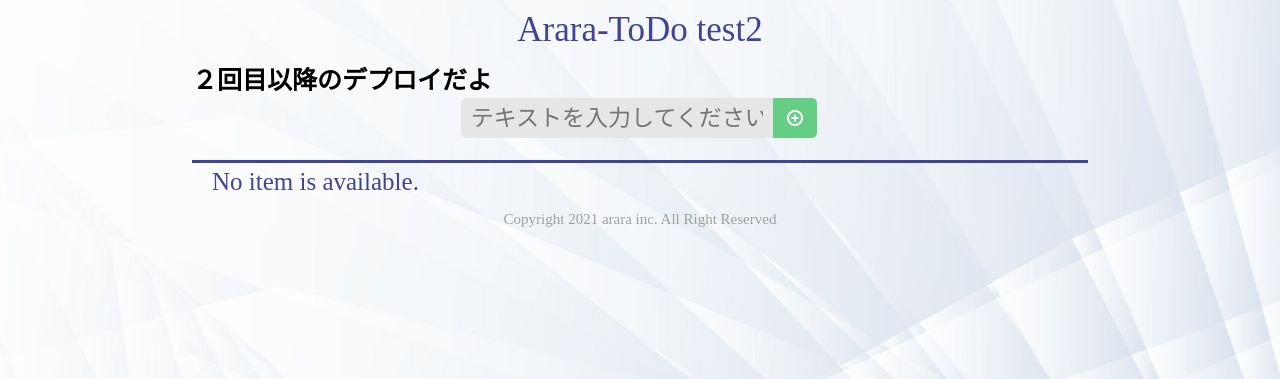
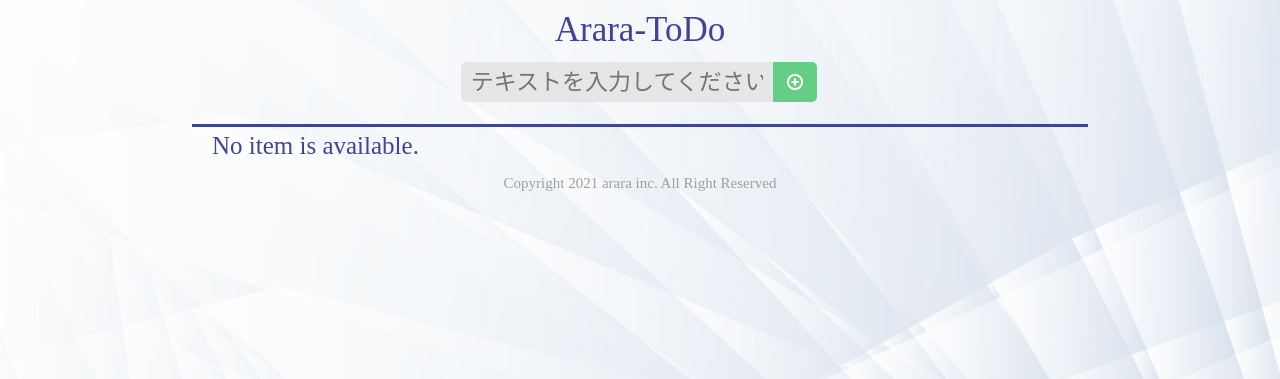
Before and after one commit to arara-ichihara/arara-todo, a Django app: page /araraTodoApp/ in a window 1280 px wide. Shown: the top 379 px of the page. Run offline with Django 3.2, Linux system fonts and the light colour scheme; data that the repository does not hold is empty.

```diff
--- a/araraTodoApp/templates/araraTodoApp/index.html
+++ b/araraTodoApp/templates/araraTodoApp/index.html
@@ -8,8 +8,7 @@
   <body>
     <!-- ヘッダー -->
     <header>
-        <h1>Arara-ToDo test2</h1>
-        <h2>２回目以降のデプロイだよ</h2>
+        <h1>Arara-ToDo</h1>
         <form action="/addTodo/" method="post">{% csrf_token%}
             <p><input type="text" name="content" placeholder="テキストを入力してください"></p>
             <button type="submit">
```
